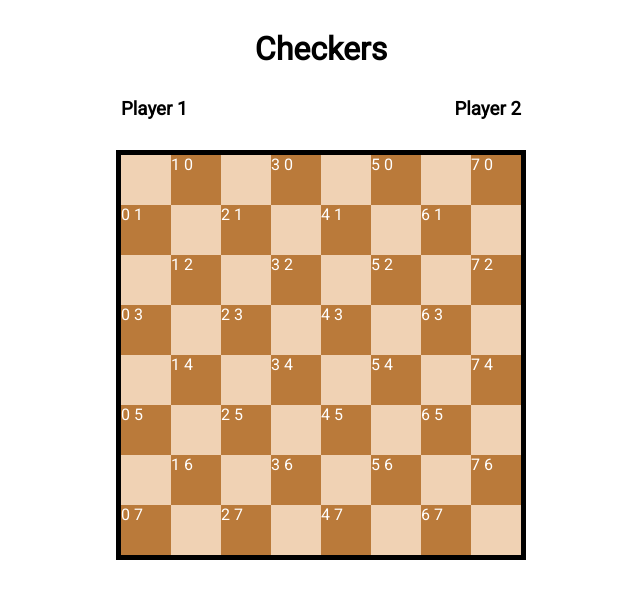
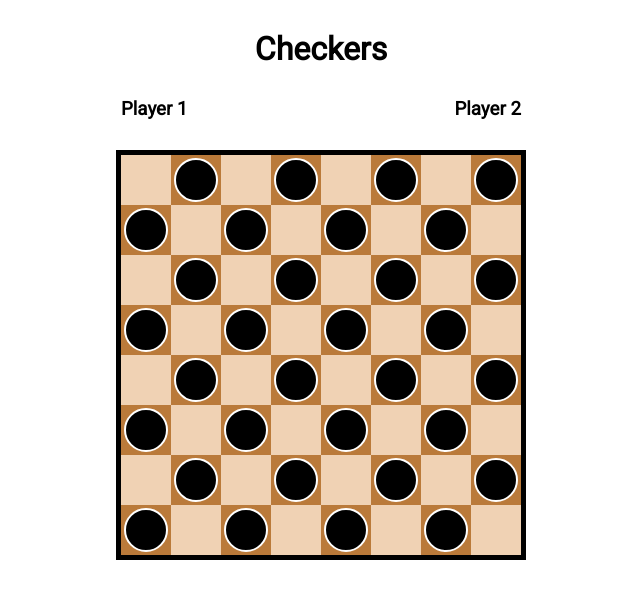
Before and after one commit to CaseyVandyke/Checker-Board, a React (Create React App) app: page / in a window 1280 px wide. Shown: the top 598 px of the page, without its empty margins (319-959 px from the left). Built offline with nearby package versions, Linux system fonts and the light colour scheme.

Commit message:
updated to add chips

```diff
--- a/src/checkBoard/checkerSquares/checkerSquare/CheckerSquare.jsx
+++ b/src/checkBoard/checkerSquares/checkerSquare/CheckerSquare.jsx
@@ -16,6 +16,8 @@ const CheckerPiece = props => {
       <GameSquare
         column={column}
         row={row}
+        hasBlackChip={true}
+        hasRedChip={false}
       />
     );
   }
--- a/src/checkBoard/checkerSquares/checkerSquare/gameSquare/GameSquare.jsx
+++ b/src/checkBoard/checkerSquares/checkerSquare/gameSquare/GameSquare.jsx
@@ -1,24 +1,34 @@
 import React from "react";
 import PropTypes from "prop-types";
+import BlackChip from './blackChip/BlackChip';
+import RedChip from './redChip/RedChip';
 
 const GameSquare = props => {
 
-  const { column, row } = props;
+  const { column, row, hasBlackChip, hasRedChip } = props;
 
   return (
     <div className="dark square" >
-      {column} {row}
+      {
+        hasBlackChip && (<BlackChip />)
+      }
+      {
+        hasRedChip && (<RedChip />)
+      }
     </div>
   );
 }
 
 GameSquare.propTypes = {
   column: PropTypes.number.isRequired,
-  row: PropTypes.number.isRequired
+  row: PropTypes.number.isRequired,
+  hasBlackChip: PropTypes.bool,
+  hasRedChip: PropTypes.bool,
 };
 
 GameSquare.defaultProps = {
-
-}
+  hasBlackChip: false,
+  hasRedChip: false,
+};
 
 export default GameSquare;
--- /dev/null
+++ b/src/checkBoard/checkerSquares/checkerSquare/gameSquare/blackChip/BlackChip.jsx
@@ -0,0 +1,18 @@
+import React from "react";
+import PropTypes from "prop-types";
+
+const BlackChip = props => {
+  return (
+    <div className="black chip" />
+  );
+}
+
+BlackChip.propTypes = {
+
+};
+
+BlackChip.defaultProps = {
+
+}
+
+export default BlackChip;
--- /dev/null
+++ b/src/checkBoard/checkerSquares/checkerSquare/gameSquare/redChip/RedChip.jsx
@@ -0,0 +1,18 @@
+import React from "react";
+import PropTypes from "prop-types";
+
+const RedChip = props => {
+  return (
+      <div className="red chip" />
+  );
+}
+
+RedChip.propTypes = {
+
+};
+
+RedChip.defaultProps = {
+
+}
+
+export default RedChip;
```
